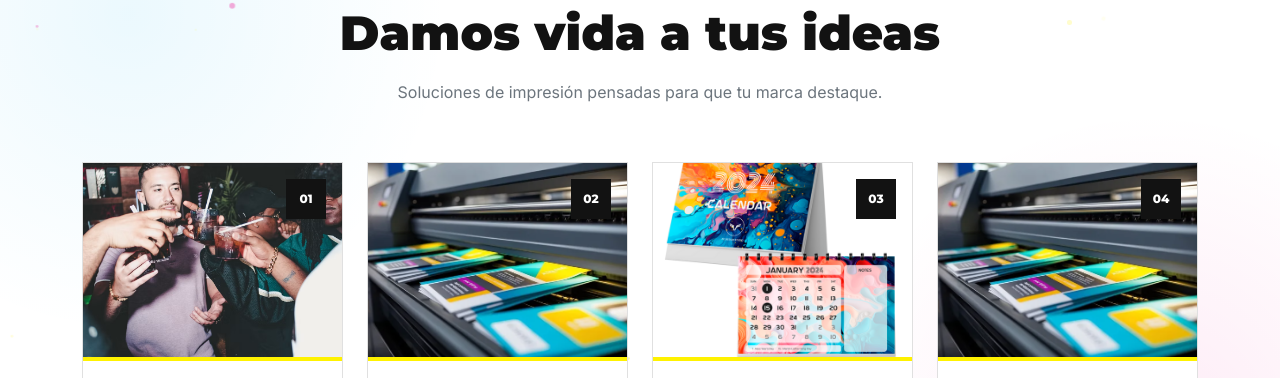
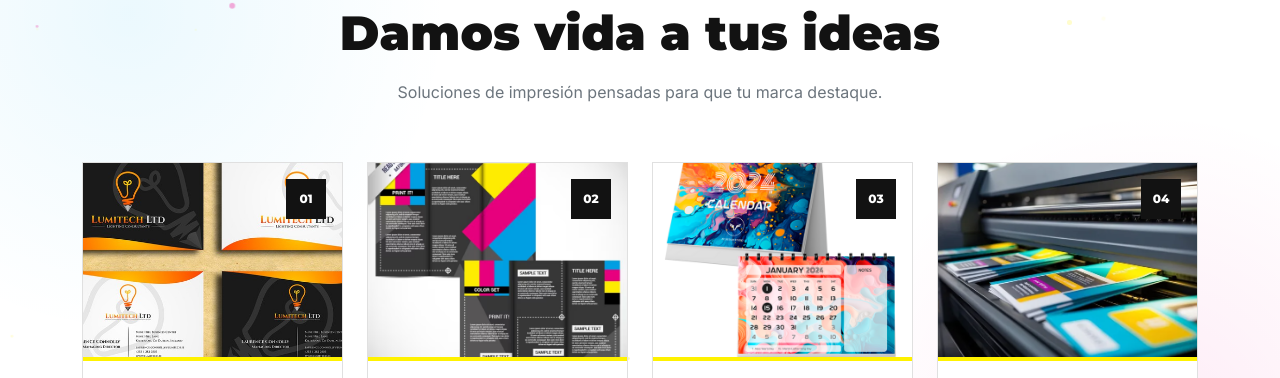
Before and after one commit to josemalavebri/EcuaStack, a website built with Vite: page src/projects/help-graf/src/index.html in a window 1280 px wide. Shown: the part 1030-1408 px from the top of the page. Built offline with nearby package versions, Linux system fonts and the light colour scheme.

Commit message:
agregando imagenes

```diff
--- a/src/projects/help-graf/src/index.html
+++ b/src/projects/help-graf/src/index.html
@@ -213,7 +213,7 @@
               <a href="#tarjetas" class="service-card">
                 <div class="service-image">
                   <img
-                    src="assets/img/personalidad.avif"
+                    src="assets/img/tarjeta.jpg"
                     alt="Tarjetas de presentación impresas"
                     loading="lazy"
                   />
@@ -246,7 +246,7 @@
               <a href="#servicios" class="service-card">
                 <div class="service-image">
                   <img
-                    src="assets/img/impresos.webp"
+                    src="assets/img/folletos.avif"
                     alt="Folletos impresos a color"
                     loading="lazy"
                   />
```
Also changed, not shown: src/projects/help-graf/src/assets/img/folletos.avif (added), src/projects/help-graf/src/assets/img/tarjeta.jpg (added).
